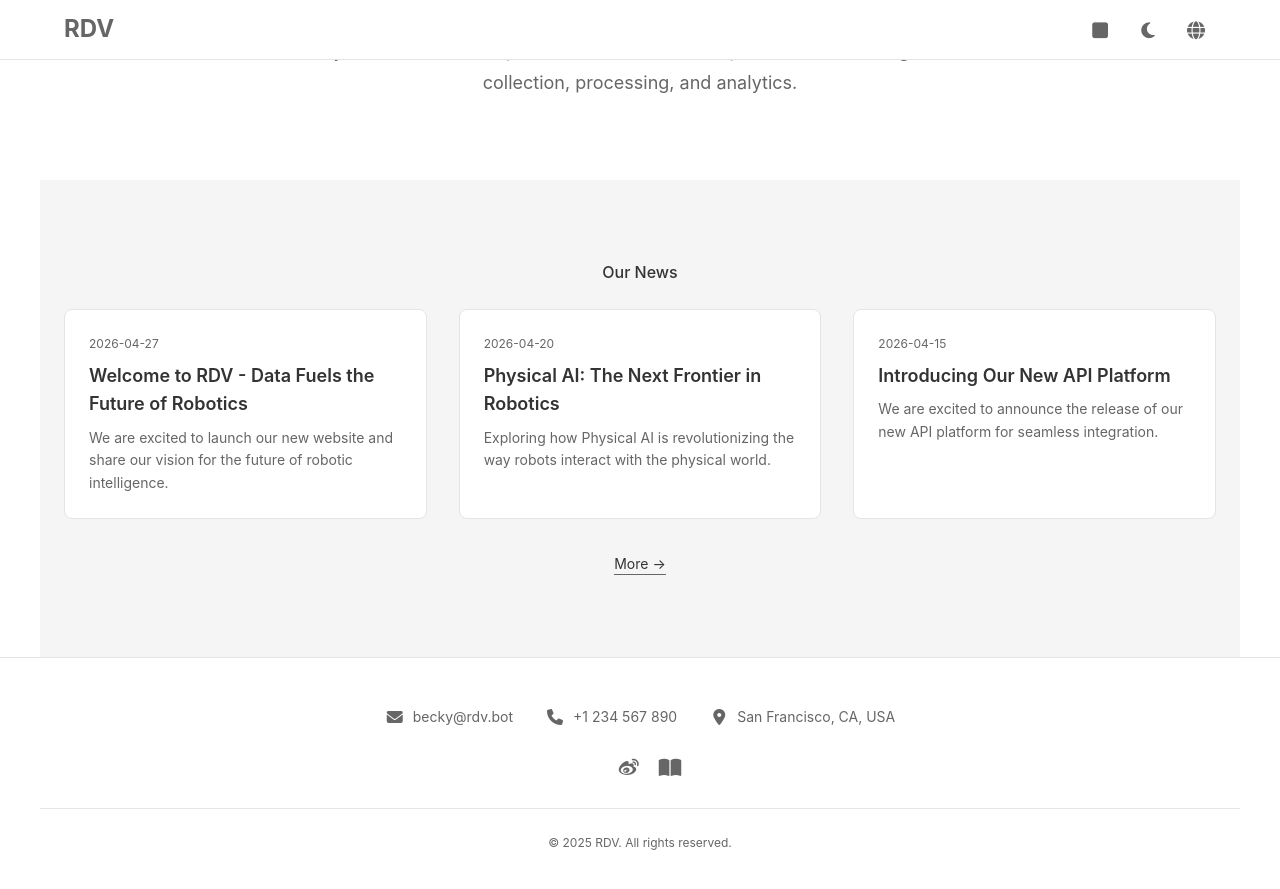
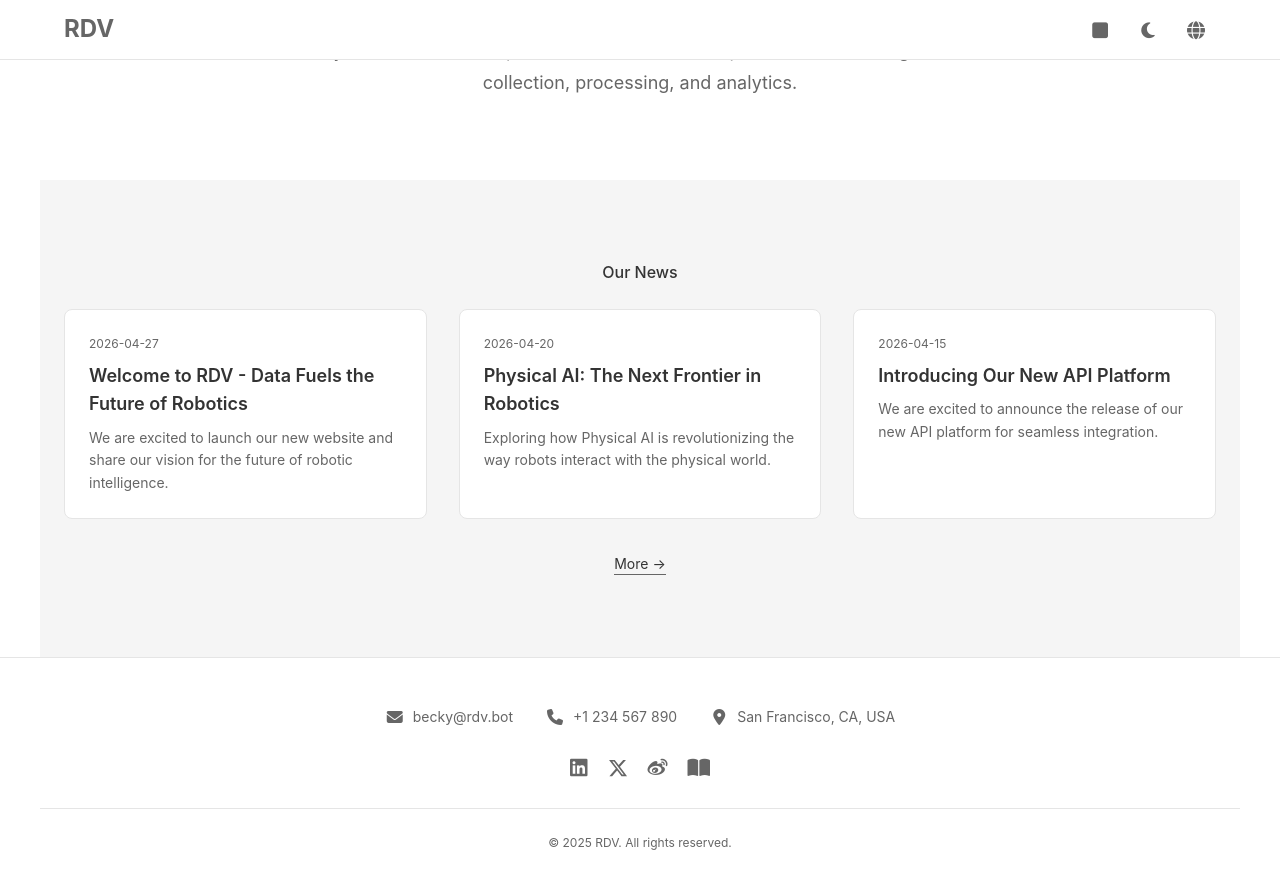
Before and after one commit to red-pencil/datapage, a Jekyll site: the page built from index.html, in a window 1280 px wide and 900 px high, scrolled down 2021 px. Shown: the top 889 px of the window. Built offline with Jekyll 4.4.1, drawn with Linux system fonts in a browser that asks for light colours.

Commit message:
social icon

```diff
--- a/_includes/footer.html
+++ b/_includes/footer.html
@@ -15,7 +15,12 @@
       </div>
     </div>
     <div class="footer-social">
-      <a href="https://x.com" target="_blank" rel="noopener" title="X"><i class="fa-brands fa-x-twitter"></i></a>
+      <a href="https://linkedin.com" target="_blank" rel="noopener" title="LinkedIn"><i class="fa-brands fa-linkedin"></i></a>
+      <a href="https://x.com" target="_blank" rel="noopener" title="X" class="social-x">
+        <svg width="20" height="20" viewBox="0 0 24 24" fill="currentColor">
+          <path d="M18.244 2.25h3.308l-7.227 8.26 8.502 11.24H16.17l-5.214-6.817L4.99 21.75H1.68l7.73-8.835L1.254 2.25H8.08l4.713 6.231zm-1.161 17.52h1.833L7.084 4.126H5.117z"/>
+        </svg>
+      </a>
       <a href="https://weibo.com" target="_blank" rel="noopener" title="Weibo"><i class="fa-brands fa-weibo"></i></a>
       <a href="https://www.xiaohongshu.com" target="_blank" rel="noopener" title="Xiaohongshu"><i class="fa-solid fa-book-open"></i></a>
     </div>
--- a/assets/css/style.css
+++ b/assets/css/style.css
@@ -794,6 +794,20 @@ main {
   color: var(--text-primary);
 }
 
+.footer-social .social-x {
+  display: flex;
+  align-items: center;
+}
+
+.footer-social .social-x svg {
+  fill: var(--text-secondary);
+  transition: fill 0.2s ease;
+}
+
+.footer-social .social-x:hover svg {
+  fill: var(--text-primary);
+}
+
 .footer-copyright {
   padding-top: 24px;
   border-top: 1px solid var(--border-light);
```
Also changed, not shown: 11 other files.
